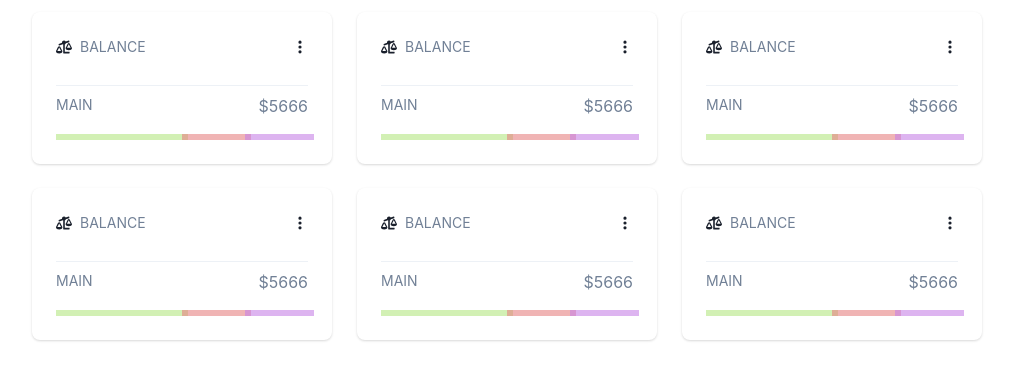
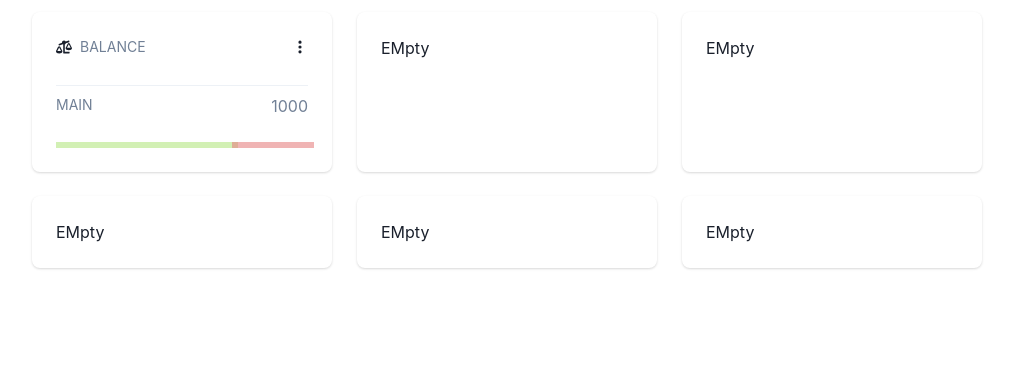
Before and after one commit to devdrqgon/mc-fe, a React (Create React App) app: page /test/dash in a window 1280 px wide. Shown: the top 380 px of the page, without its empty margins (133-1146 px from the left). Built offline with nearby package versions, Linux system fonts and the light colour scheme.

Commit message:
zwischenstand

```diff
--- a/src/authApp.tsx
+++ b/src/authApp.tsx
@@ -7,6 +7,7 @@ import { Switch, Route } from 'react-router'
 import { ReactQueryDevtools } from "react-query/devtools"
 import NewUserWizard from 'features/onBoarding/newUserWizard'
 import Dashboard from 'features/dashboard/dashboard'
+import NewDashboard from 'features/dashboard/newDashboard'
 
 // export const queryClient = new QueryClient({
 //     queryCache: new QueryCache({
@@ -38,7 +39,7 @@ const AuthApp = () => {
                     />
                     <Route path="/olduser" exact
                         render={(props) => (
-                            <Dashboard
+                            <NewDashboard
                                 _username={localStorage.getItem('username')!}
                                 _token={`Bearer ${localStorage.getItem('token')!}`}
                             />
--- a/src/features/dashboard/balance.viewer.tsx
+++ b/src/features/dashboard/balance.viewer.tsx
@@ -1,10 +1,30 @@
 import { useColorModeValue } from "@chakra-ui/color-mode"
 import { Box, Center, Divider, Flex, Heading, Stack, VStack } from "@chakra-ui/layout"
-import { HStack, Input, InputGroup, InputLeftAddon, InputRightAddon, Text } from "@chakra-ui/react"
+import { HStack, Input, InputGroup, InputLeftAddon, InputRightAddon, Text, Tooltip } from "@chakra-ui/react"
 import { FaBalanceScaleLeft } from 'react-icons/fa'
 import { HiDotsVertical } from 'react-icons/hi'
 
-const HInfoDisplayer = () => {
+const AmountDisplayer = (props: { _nett: number, _unpaidBills: number }) => {
+    return (
+        <>
+            <Flex width={"100%"}>
+                <Tooltip label={<> <Flex minW="100px" justifyContent="space-between"> <div> Nett </div>  <div>  {props._nett} </div> </Flex> </>}>
+                    <Box width={"70%"}>
+                        <Divider mr={3} p={0} borderColor={"#B4E782"} borderWidth={3}></Divider>
+                    </Box>
+                </Tooltip>
+
+                <Tooltip label={<> <Flex minW="150px" justifyContent="space-between"> <div> Unpaid bills </div>  <div> {props._unpaidBills}</div> </Flex> </>}>
+                    <Box width={"30%"} >
+                        <Divider m={0} p={0} borderColor={"#E78282"} borderWidth={3}></Divider>
+                    </Box>
+                </Tooltip>
+
+            </Flex>
+        </>
+    )
+}
+const HInfoDisplayer = (props: { _input: number }) => {
     return (
         <>
             <Flex w={"100%"} direction="column">
@@ -14,26 +34,20 @@ const HInfoDisplayer = () => {
                         Main
                     </Text>
                     <Text color={'gray.500'} fontSize={'m'} textTransform={'uppercase'}>
-                        $5666
+                        {props._input}
                     </Text>
-                </Flex>
-                <Flex width={"100%"}>
-
-                    <Box width={"50%"}>
-                        <Divider mr={3} p={0} borderColor={"#B4E782"} borderWidth={3}></Divider>
-                    </Box>
-                    <Box width={"25%"} >
-                        <Divider m={0} p={0} borderColor={"#E78282"} borderWidth={3}></Divider>
-                    </Box>
-                    <Box width={"25%"}>
-                        <Divider m={0} p={0} borderColor={"#C782E7"} borderWidth={3}></Divider>
-                    </Box>
                 </Flex>
             </Flex>
         </>
     )
 }
-const DashboardCard = () => {
+
+interface BalanceCardProps {
+    _mainAccountTotalBalance: number
+    _nett: number
+    _unpaidBills: number
+}
+const BalanceCard: React.FC<BalanceCardProps> = (props) => {
     return (
         <>
             <Box
@@ -60,7 +74,9 @@ const DashboardCard = () => {
                 <VStack alignItems="flex-start">
                     <Divider mt={7} orientation={'horizontal'}></Divider>
                     <VStack w={"full"} alignItems="flex-start">
-                        <HInfoDisplayer />
+                        <HInfoDisplayer _input={props._mainAccountTotalBalance} />
+                        <AmountDisplayer _nett={props._nett} _unpaidBills={props._unpaidBills} />
+
                     </VStack>
                 </VStack>
             </Box>
@@ -68,4 +84,23 @@ const DashboardCard = () => {
     )
 }
 
-export default DashboardCard
+
+
+export const GenericCard = () => {
+    return (
+        <>
+            <Box
+                minW={300}
+                p={6}
+                m={3}
+                w={'full'}
+                boxShadow="base"
+                rounded={'lg'}
+                pos={'relative'}
+                zIndex={1}>
+                EMpty
+            </Box>
+        </>
+    )
+}
+export default BalanceCard
--- /dev/null
+++ b/src/features/dashboard/newDashboard.tsx
@@ -0,0 +1,134 @@
+import { Flex, Box, HStack, VStack, Input, Button, Heading, Divider, Center } from "@chakra-ui/react"
+import axios, { AxiosResponse } from "axios"
+import BillViewer from "components/billViewer"
+import { getSumPaidills, getSumUnpaidBills } from "features/timespanPlanner/lib"
+import { useEffect, useLayoutEffect, useRef, useState } from "react"
+import { Bill, UserInfoResponse } from "react-app-env"
+import BalanceCard, { GenericCard } from "./balance.viewer"
+
+const NewDashboard = (props: { _username: string, _token: string }) => {
+
+    // const {data: infos} = userInfoHooks.useGetUserInfos(props._username, props._token)
+    // console.log(infos)
+    const [showImpulseController, setshowImpulseController] = useState(false)
+    const [weeklyIC, setWeeklyIC] = useState(0)
+    const [dailyIC, setDailyIC] = useState(0)
+
+    const desireRef = useRef<HTMLInputElement>(null)
+    const getSumBills = (_bills: Array<Bill>) => {
+        let sum = 0
+
+        _bills.forEach((b) => {
+            sum = sum + b.cost
+        })
+        return sum
+
+    }
+    const caluclate = () => {
+
+        setshowImpulseController(true)
+
+        const desire = parseFloat(desireRef.current!.value)
+
+        // get netto Balance
+        const netto = getNettoBalance(userInfo?.accounts[0].balance!, getSumUnpaidBills(userInfo?.bills!))
+        // get how many days left till next salary
+        let daysLeft = countDaysUntillNextSalary(userInfo?.salary.dayOfMonth!)
+        const res = netto - desire
+        setWeeklyIC(calculateActualWeeklyBudget(res, daysLeft))
+        setDailyIC(calculateDailyBudget(res, daysLeft))
+
+    }
+    const getNettoBalance = (grossBalance: number, sumUnpaidBills: number) => {
+        return grossBalance - sumUnpaidBills
+    }
+
+    const countDaysUntillNextSalary = (dayOfSalary: number) => {
+        const today = new Date().getDate()
+        if (today === dayOfSalary) { return 0 }
+        if (today < dayOfSalary) {
+            return (dayOfSalary - today)
+        }
+        else {
+            //the remaining days of the current month + the days of the next month
+            //count days till end of month
+            //get last day of the current month
+            const todayAgain = new Date();
+            const lastDayOfMonth = new Date(todayAgain.getFullYear(), todayAgain.getMonth() + 1, 0).getDate()
+            let daysleft = lastDayOfMonth - today
+            daysleft = daysleft + dayOfSalary
+            return daysleft
+        }
+    }
+    const [userInfo, setuserInfo] = useState<null | UserInfoResponse>(null)
+    const getUserInfo = async () => {
+        try {
+            const response: AxiosResponse<any, any> = await axios({
+                method: 'GET',
+                url: `http://localhost:8000/users/info/${props._username}`,
+                headers: {
+                    Authorization: props._token
+                },
+            })
+            if (response.status === 200) {
+                setuserInfo(response.data.usrInfo[0])
+
+            }
+
+        } catch (error) {
+
+        }
+    }
+
+    const calculateActualWeeklyBudget = (nettoBalance: number, daysLeft: number) => {
+        return ((nettoBalance / daysLeft) * 7)
+    }
+
+    const calculateDailyBudget = (nettoBalance: number, daysLeft: number) => {
+        return ((nettoBalance / daysLeft))
+    }
+    useEffect(() => {
+        if (userInfo === null) {
+            getUserInfo()
+        }
+    }, [userInfo])
+    return (
+        <>
+            {userInfo === null ?
+                <>
+                    <Button onClick={getUserInfo}> get user info!</Button>
+
+                    userInfo is null  ..
+                </>
+                :
+                <>
+                    <Flex direction="column">
+                        <Center>
+                            <Flex direction={{ base: 'column', md: 'row' }}>
+                                <BalanceCard
+                                    _mainAccountTotalBalance={userInfo.accounts[0].balance!}
+                                    _nett={getNettoBalance(userInfo.accounts[0].balance!, getSumUnpaidBills(userInfo.bills))}
+                                    _unpaidBills={getSumUnpaidBills(userInfo.bills)} />
+                                <Divider orientation="vertical" />
+                                <GenericCard />
+                                <Divider orientation="vertical" />
+                                <GenericCard />
+                            </Flex>
+                        </Center>
+                        <Center>
+                            <Flex direction={{ base: 'column', md: 'row' }}>
+                                <GenericCard />
+                                <Divider orientation="vertical" />
+                                <GenericCard />
+                                <Divider orientation="vertical" />
+                                <GenericCard />
+                            </Flex>
+                        </Center>
+                    </Flex>
+                </>
+            }
+        </>
+    )
+}
+
+export default NewDashboard
--- a/src/pg/dashboardDesign.tsx
+++ b/src/pg/dashboardDesign.tsx
@@ -1,5 +1,5 @@
 import { Box, Center, Container, Heading, HStack, Input, InputGroup, InputLeftAddon, Stack, useColorModeValue, VStack, Text, Divider, Flex } from "@chakra-ui/react"
-import DashboardCard from "features/dashboard/balance.viewer"
+import BalanceCard, { GenericCard } from "features/dashboard/balance.viewer"
 import { FaBalanceScaleLeft } from 'react-icons/fa'
 import { HiDotsVertical } from 'react-icons/hi'
 const DashboardDesign = () => {
@@ -10,20 +10,20 @@ const DashboardDesign = () => {
             <Flex direction="column">
                 <Center>
                     <Flex direction={{ base: 'column', md: 'row' }}>
-                        <DashboardCard />
+                        <BalanceCard _nett={900} _unpaidBills={100} _mainAccountTotalBalance={1000}/>
                         <Divider orientation="vertical" />
-                        <DashboardCard />
+                        <GenericCard />
                         <Divider orientation="vertical" />
-                        <DashboardCard />
+                        <GenericCard />
                     </Flex>
                 </Center>
                 <Center>
                     <Flex direction={{ base: 'column', md: 'row' }}>
-                        <DashboardCard />
+                        <GenericCard />
                         <Divider orientation="vertical" />
-                        <DashboardCard />
+                        <GenericCard />
                         <Divider orientation="vertical" />
-                        <DashboardCard />
+                        <GenericCard />
                     </Flex>
                 </Center>
             </Flex>
--- a/src/testPage.tsx
+++ b/src/testPage.tsx
@@ -7,7 +7,7 @@ import { queryClient } from 'authApp'
 import Dashboard from 'features/dashboard/dashboard'
 import NewUserWizard from 'features/onBoarding/newUserWizard'
 import DashboardDesign from 'pg/dashboardDesign'
-import DashboardCard from 'features/dashboard/balance.viewer'
+import BalanceCard from 'features/dashboard/balance.viewer'
 
 const Testpage = () => {
     useEffect(() => {
@@ -37,9 +37,9 @@ const Testpage = () => {
                             <Dashboard _username={_TestUsername} _token={_TestToken} />
                         )}
                     /> */}
-                     <Route path="/test/dash" exact
+                    <Route path="/test/dash" exact
                         render={(props) => (
-                            <DashboardDesign/>
+                            <DashboardDesign />
                         )}
                     />
                     <Route path="/test/drag" exact
@@ -50,7 +50,7 @@ const Testpage = () => {
 
                     <Route path="/test/BalanceViewer" exact
                         render={(props) => (
-                            <DashboardCard />
+                            <BalanceCard _nett={900} _unpaidBills={100} _mainAccountTotalBalance={1000} />
                         )}
                     />
 
```
